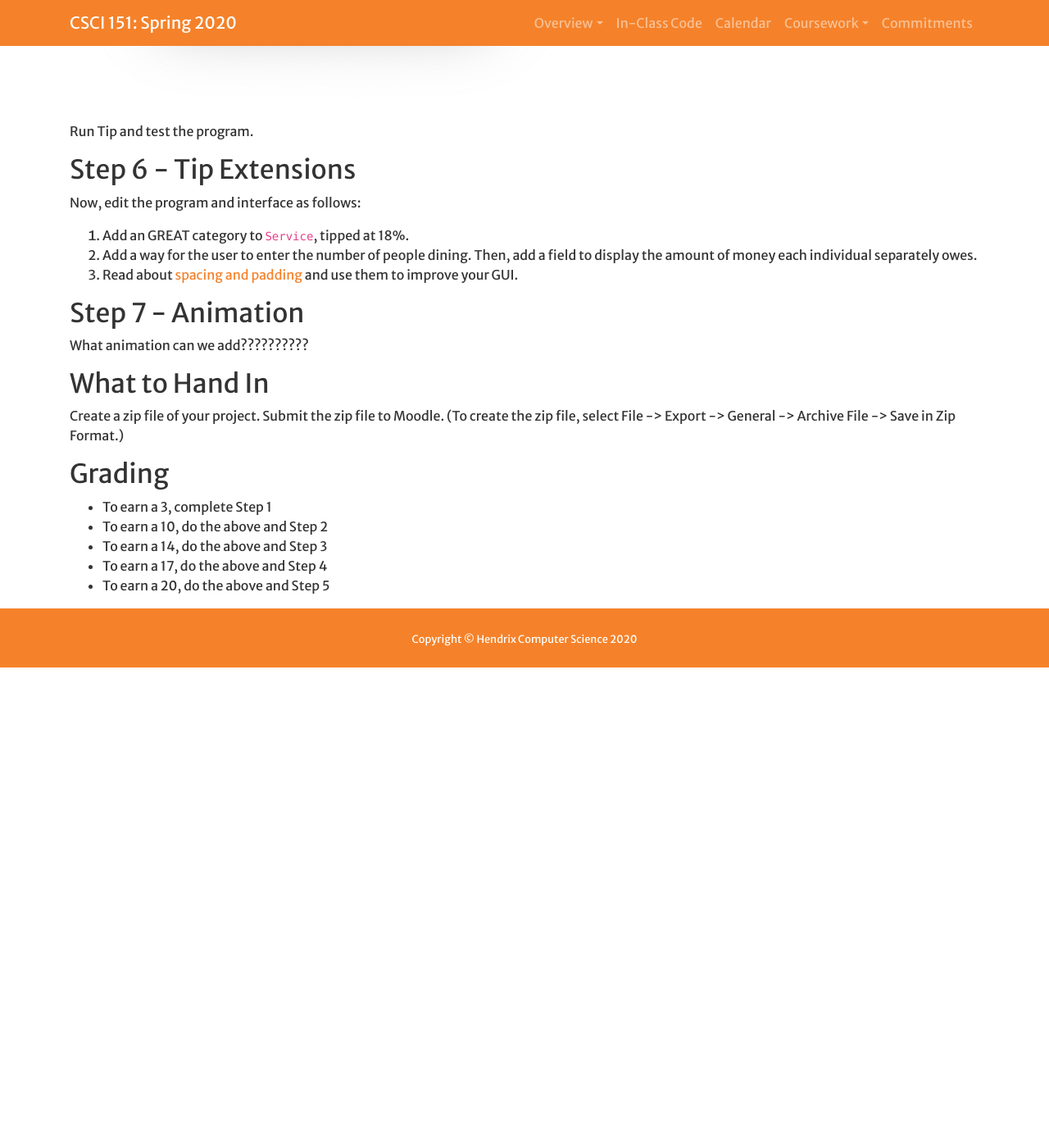
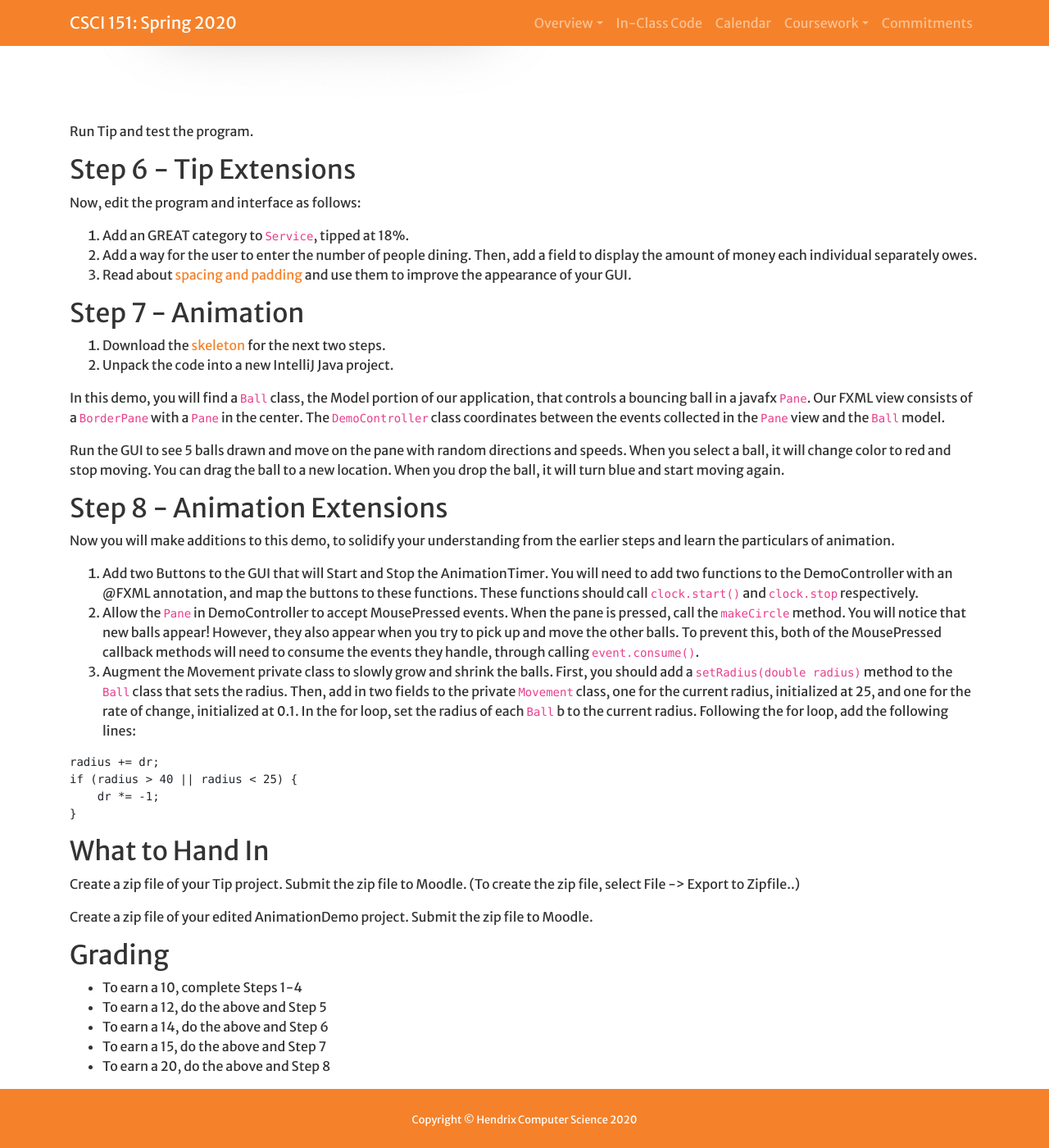
Before and after one commit to Hendrix-CS/csci151, a Jekyll site: the page built from labs/javafx.md, in a window 1280 px wide and 1400 px high, scrolled down 4650 px. Shown: the whole window at 82% size. Built offline with Jekyll 4.4.1, drawn with Linux system fonts in a browser that asks for light colours; a script that is not in the unit is left out; our own code applies the rules of GitHub Pages for plain Markdown files; before the commit the page ends 5464 px from its top, so only the background shows below that.

Commit message:
Adding animation section to Lab

```diff
--- a/labs/javafx.md
+++ b/labs/javafx.md
@@ -217,22 +217,64 @@ Now, edit the program and interface as follows:
     add a field to display the amount of money each individual
     separately owes.
 3.  Read about [spacing and padding](https://www.vojtechruzicka.com/javafx-layouts-basic/) and
-    use them to improve your GUI.
+    use them to improve the appearance of your GUI.
 
 ## Step 7 - Animation
 
-What animation can we add??????????
+1.  Download the [skeleton](../code/animationdemo.zip) for the next two steps.
+2.  Unpack the code into a new IntelliJ Java project.
+
+In this demo, you will find a `Ball` class, the Model portion of our application,
+that controls a bouncing ball in a javafx `Pane`.
+Our FXML view consists of a `BorderPane` with a `Pane` in the center.
+The `DemoController` class
+coordinates between the events collected in the `Pane` view and the `Ball` model.
+
+Run the GUI to see 5 balls drawn and move on the pane with random directions and
+speeds. When you select a ball, it will change color to red and stop moving. You can
+drag the ball to a new location. When you drop the ball, it will turn blue and
+start moving again.
+
+## Step 8 - Animation Extensions
+
+Now you will make additions to this demo, to solidify your understanding from
+the earlier steps and learn the particulars of animation.
+
+1. Add two Buttons to the GUI that will Start and Stop the AnimationTimer. You will
+  need to add two functions to the DemoController with an @FXML annotation, and map
+  the buttons to these functions. These functions should call `clock.start()` and
+  `clock.stop` respectively.
+1. Allow the `Pane` in DemoController to accept MousePressed events. When the
+  pane is pressed, call the `makeCircle` method. You will notice that new balls
+  appear! However, they also appear when you try to pick up and move the
+  other balls. To prevent this, both of the MousePressed callback methods will need
+  to consume the events they handle, through calling `event.consume()`.
+1.  Augment the Movement private class to slowly grow and shrink the
+    balls. First, you should add a `setRadius(double radius)` method to the `Ball`
+    class that sets the radius. Then, add in two fields to the private `Movement` class,
+    one for the current radius, initialized at 25, and one for the rate of change,
+    initialized at 0.1. In the for loop, set the radius of each `Ball` b to the current
+    radius. Following the for loop, add the following lines:
+
+<!-- -->
+
+
+    radius += dr;
+    if (radius > 40 || radius < 25) {
+        dr *= -1;
+    }
 
 ## What to Hand In
 
-Create a zip file of your project. Submit the zip file to Moodle. (To
-create the zip file, select File -\> Export -\> General -\> Archive
-File -\> Save in Zip Format.)
+Create a zip file of your Tip project. Submit the zip file to Moodle. (To
+create the zip file, select File -\> Export to Zipfile..)
+
+Create a zip file of your edited AnimationDemo project. Submit the zip file to Moodle.
 
 ## Grading
 
-* To earn a 3, complete Step 1
-* To earn a 10, do the above and Step 2
-* To earn a 14, do the above and Step 3
-* To earn a 17, do the above and Step 4
-* To earn a 20, do the above and Step 5
+* To earn a 10, complete Steps 1-4
+* To earn a 12, do the above and Step 5
+* To earn a 14, do the above and Step 6
+* To earn a 15, do the above and Step 7
+* To earn a 20, do the above and Step 8
```
Also changed, not shown: 1 other file.
